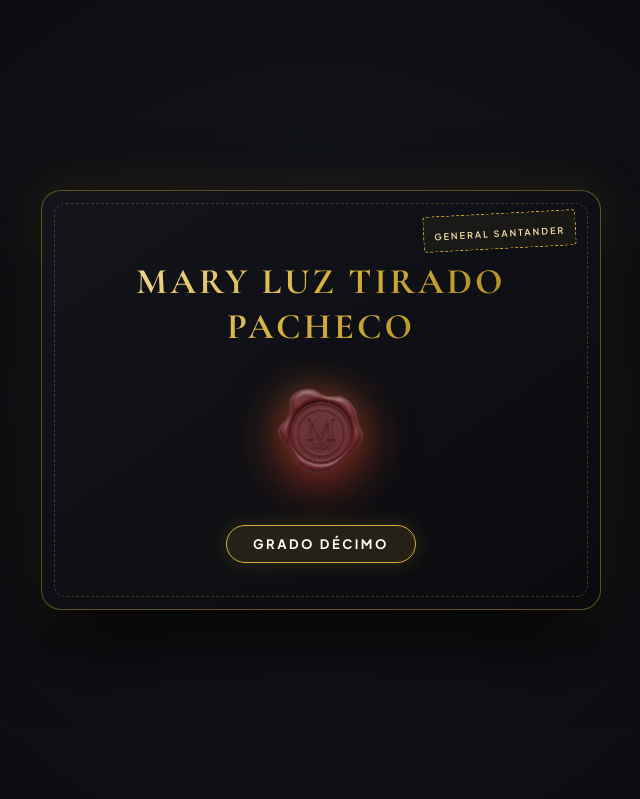
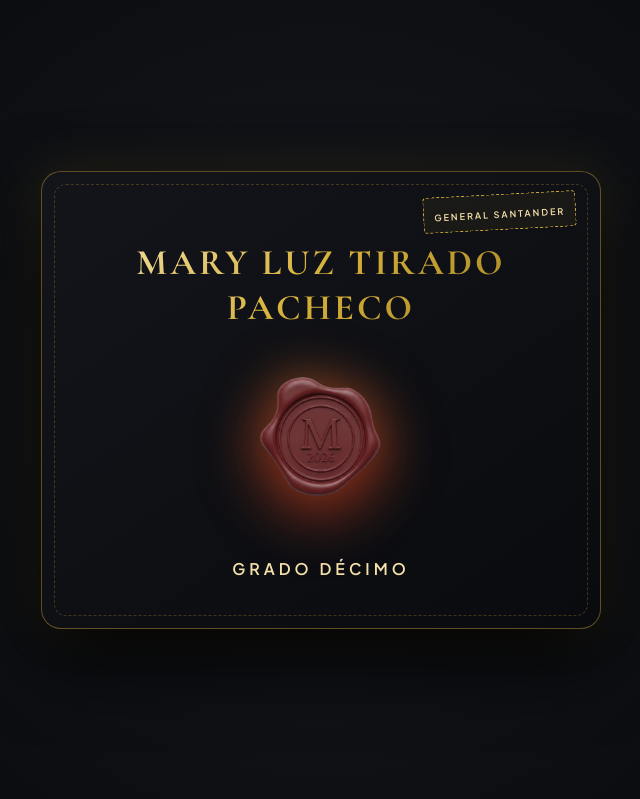
Before and after one commit to samuxdevs-tech/Mainson-menu, a plain HTML site: page index.html in a window 1280 px wide. Shown: the top 799 px of the page, without its empty margins (319-959 px from the left). Drawn offline with nearby package versions, Linux system fonts and the light colour scheme.

Commit message:
Enlarge wax seal to 170px and render grade as clean plain text without oval background

```diff
--- a/index.html
+++ b/index.html
@@ -28,7 +28,7 @@
         </div>
 
         <!-- 3. GRADO -->
-        <div class="letter-grade-badge">GRADO DÉCIMO</div>
+        <div class="letter-grade-text">GRADO DÉCIMO</div>
       </div>
     </div>
   </div>
--- a/styles.css
+++ b/styles.css
@@ -826,8 +826,8 @@ body {
 
 /* 2. SELLO */
 .letter-wax-seal-box {
-  width: 120px;
-  height: 120px;
+  width: 170px;
+  height: 170px;
   margin-bottom: 28px;
   position: relative;
   display: flex;
@@ -845,23 +845,17 @@ body {
   width: 100%;
   height: 100%;
   object-fit: contain;
-  filter: drop-shadow(0 10px 25px rgba(180, 20, 20, 0.65)) drop-shadow(0 0 15px rgba(212, 175, 55, 0.3));
+  filter: drop-shadow(0 12px 30px rgba(180, 20, 20, 0.7)) drop-shadow(0 0 20px rgba(212, 175, 55, 0.35));
 }
 
 /* 3. GRADO */
-.letter-grade-badge {
-  background: rgba(212, 175, 55, 0.12);
-  border: 1px solid var(--color-gold-base);
-  color: #ffffff;
+.letter-grade-text {
+  color: var(--color-gold-light);
   font-family: var(--font-sans);
-  font-size: 13px;
-  font-weight: 700;
-  letter-spacing: 2.5px;
-  padding: 8px 26px;
-  border-radius: 30px;
+  font-size: 16px;
+  font-weight: 600;
+  letter-spacing: 4px;
   text-transform: uppercase;
-  box-shadow: 0 0 20px rgba(212, 175, 55, 0.2);
-  display: inline-block;
 }
 
 /* ==========================================================================
@@ -926,8 +920,8 @@ body {
   }
 
   .letter-wax-seal-box {
-    width: 90px;
-    height: 90px;
-    margin-bottom: 18px;
+    width: 130px;
+    height: 130px;
+    margin-bottom: 20px;
   }
 }
```
